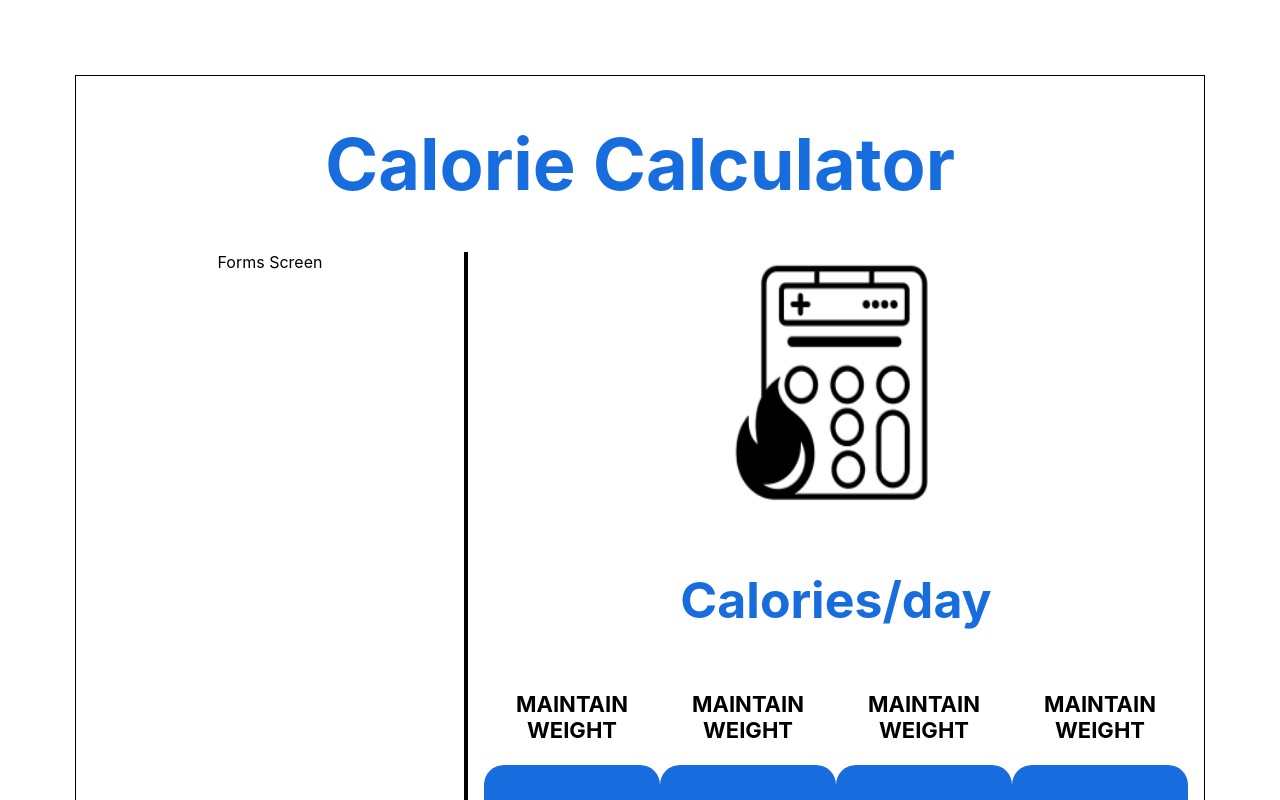
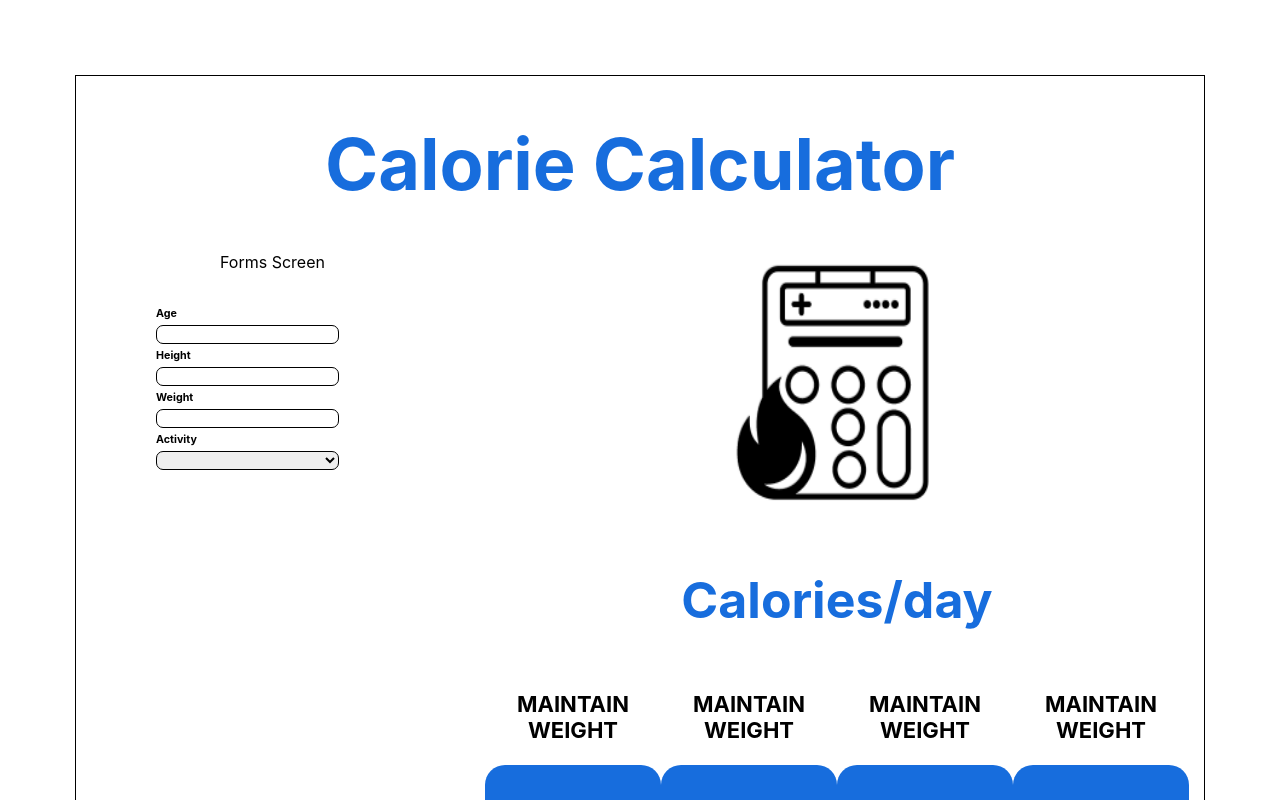
Before and after one commit to salihonder/calcal, a React (Create React App) app: page / in a window 1280 px wide. Shown: the top 800 px of the page. Built offline with nearby package versions, Linux system fonts and the light colour scheme.

Commit message:
create ceren component

```diff
--- a/src/App.css
+++ b/src/App.css
@@ -43,10 +43,10 @@ h2 {
 
 .box {
   width: 176px;
-height: 176px;
-background: #176DDD;
-border-radius: 20px;
-padding-top: 40px;
+  height: 176px;
+  background: #176DDD;
+  border-radius: 20px;
+  padding-top: 40px;
 }
 
 .boxContainer {
@@ -58,6 +58,7 @@ h3 {
   font-weight: bold;
   line-height: 26px;
 }
+
 
 #calorieResultsContainer {
   display: flex;
@@ -82,3 +83,26 @@ label {
   line-height: 28px;
 
 }
+ .inputbox-form{
+  display: flex;
+  flex-direction: column;
+  margin: 30px;
+  text-align: start;
+}
+ h6{
+  margin: 5px;
+  margin-left: 50px;
+
+}
+input{
+  margin-right: 100px;
+  margin-left: 50px;
+  border:1px solid black;
+  border-radius: 7px;
+}
+select{
+  margin-right: 100px;
+  margin-left: 50px;
+  border:1px solid black;
+  border-radius: 7px;
+}
--- /dev/null
+++ b/src/components/InputBox.js
@@ -0,0 +1,16 @@
+const Inputbox = () => <div className="inputBox">
+
+    <form className="inputbox-form">
+        <h6>Age</h6>
+        <input />
+        <h6>Height</h6>
+        <input />
+        <h6>Weight</h6>
+        <input />
+        <h6>Activity</h6>
+        <select />
+
+    </form>
+</div>
+
+export default Inputbox;
--- a/src/screens/FormsScreen.js
+++ b/src/screens/FormsScreen.js
@@ -1,3 +1,9 @@
-const FormsScreen = () => <div id="forms">Forms Screen</div>
+import Inputbox from "../components/InputBox";
 
+
+const FormsScreen = () => <div id="forms">Forms Screen
+
+<Inputbox />
+
+</div>
 export default FormsScreen;
```
